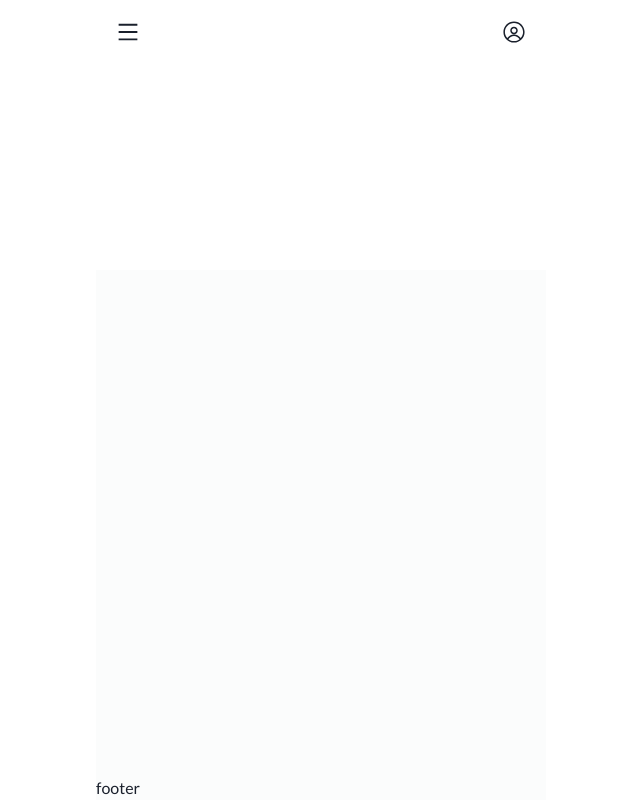
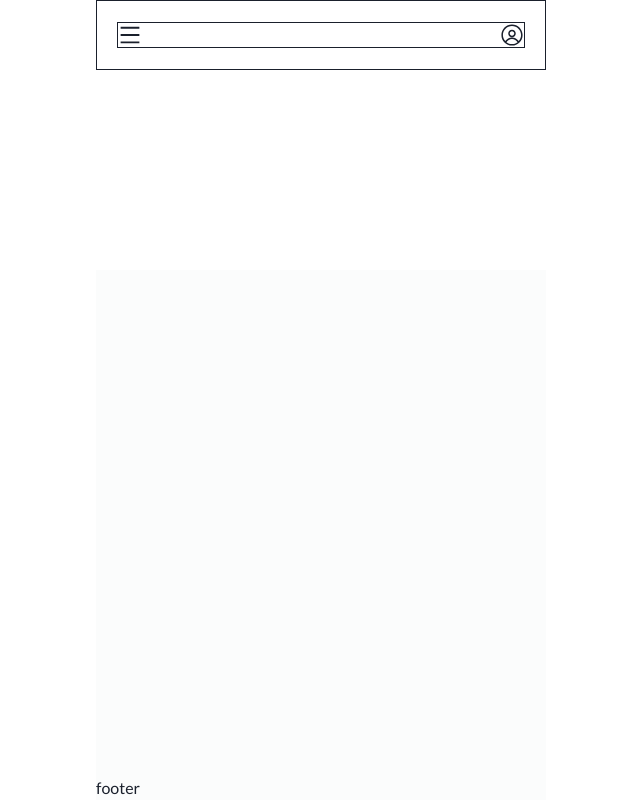
Before and after one commit to Taimoorkhan1122/restaurantPOS, a Next.js app: page / in a window 1280 px wide. Shown: the whole page, without its empty margins (319-959 px from the left). Built offline with nearby package versions, Linux system fonts and the light colour scheme.

Commit message:
added flex for header container

```diff
--- a/components/Header.tsx
+++ b/components/Header.tsx
@@ -4,7 +4,7 @@ import {RxAvatar} from 'react-icons/rx'
 
 const Header = () => {
   return (
-        <Flex justifyContent='space-between' margin="20px">
+        <Flex width="full" justifyContent='space-between' margin="20px" border="1px">
             <Box>
                 <AiOutlineMenu size="24px" />
             </Box>
--- a/components/Layout.tsx
+++ b/components/Layout.tsx
@@ -5,7 +5,7 @@ import Header from "./Header";
 const Layout: FC<{children: ReactNode}> = ({ children }) => {
   return (
     <Box width="full" height="100vh">
-      <Box position="absolute" width="full" height="70px" top="0">
+      <Box position="absolute" display='flex' alignItems="center" width="full" height="70px" top="0" left="0" border="1px">
         <Header />
       </Box>
       <Box marginBottom="10px">
```
